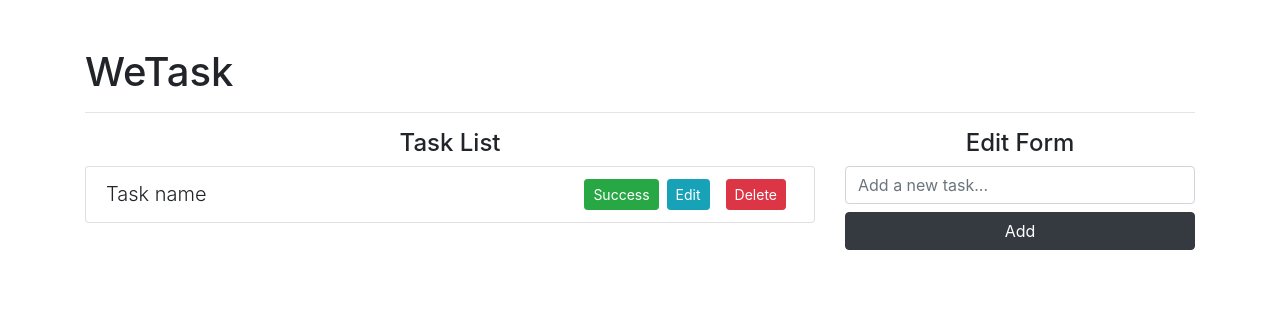
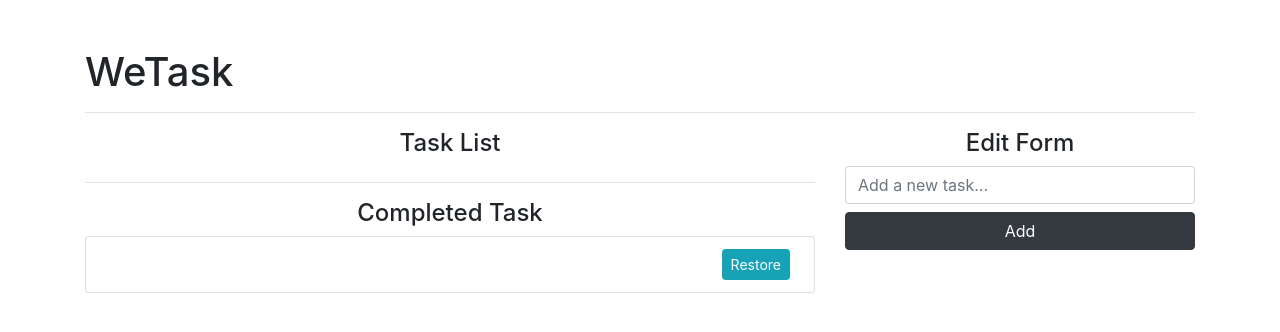
Before and after one commit to estebanbula/crud, a React (Create React App) app: page / in a window 1280 px wide. Shown: the top 332 px of the page. Built offline with nearby package versions, Linux system fonts and the light colour scheme.

Commit message:
Update List

```diff
--- a/src/App.js
+++ b/src/App.js
@@ -1,6 +1,27 @@
-import React from 'react'
+import React, { useState} from 'react'
+import { isEmpty } from 'lodash'
+import shortid from 'shortid'
 
 function App() {
+  const [task, setTask] = useState(null)
+  const [tasks, setTasks] = useState([])
+
+  const addTask = (e) => {
+    e.preventDefault()
+    if (isEmpty(task)) {
+      console.log("Task empty")
+      return
+    }
+
+    const newTask = {
+      id: shortid.generate(),
+      name: task
+    }
+
+    setTasks([...task, newTask])
+    setTask("")
+  }
+
   return (
     <div className = 'container mt-5'>
       <h1>WeTask</h1>
@@ -9,21 +30,34 @@ function App() {
         <div className = 'col-8'>
           <h4 className = "text-center">Task List</h4>
           <ul className = "list-group">
+            {
+              tasks.map((task) => (
+                <li className = "list-group-item" key={task.id}>
+                <span className = "lead">{task.name}</span>
+                <button className = "btn btn-danger btn-sm float-right mx-1">Delete</button>
+                <button className = "btn btn-info btn-sm float-right mx-1">Edit</button>
+                <button className = "btn btn-success btn-sm float-right">Done</button>
+              </li>
+              ))
+            }
+          </ul>
+          <hr/>
+          <h4 className = "text-center">Completed Task</h4>
+          <ul className = "list-group">
             <li className = "list-group-item">
-              <span className = "lead">Task name</span>
-              <button className = "btn btn-danger btn-sm float-right mx-2">Delete</button>
-              <button className = "btn btn-info btn-sm float-right mx-2">Edit</button>
-              <button className = "btn btn-success btn-sm float-right">Success</button>
+              <button className = "btn btn-info btn-sm float-right mx-1">Restore</button>
             </li>
           </ul>
         </div>
         <div className = 'col-4'>
           <h4 className = "text-center">Edit Form</h4>
-          <form>
+          <form onSubmit = {addTask}>
             <input
               type = "text"
               className = "form-control mb-2"
               placeholder = "Add a new task..."
+              onChange = {(text) => setTask(text.target.value)}
+              value = {task}
             />
             <button
             className = "btn btn-dark btn-block"
```
